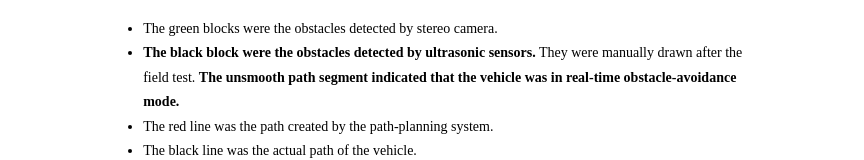
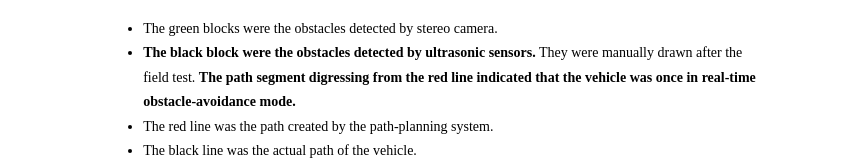
Before and after one commit to AlvinJian/alvinjian.github.io, a plain HTML site: page vehicle/rslt.html in a window 1280 px wide. Shown: the part 1198-1358 px from the top of the page, without its empty margins (204-1068 px from the left). Drawn offline with Linux system fonts and the light colour scheme.

Commit message:
update content in case2

```diff
--- a/vehicle/rslt.html
+++ b/vehicle/rslt.html
@@ -77,8 +77,8 @@
         <ul>
           <li>The green blocks were the obstacles detected by stereo camera.</li>
           <li><b>The black block were the obstacles detected by ultrasonic sensors.</b>
-           They were manually drawn after the field test. <b>The unsmooth path segment indicated
-           that the vehicle was in real-time obstacle-avoidance mode.</b></li>
+           They were manually drawn after the field test. <b>The path segment digressing from
+            the red line indicated that the vehicle was once in real-time obstacle-avoidance mode.</b></li>
           <li>The red line was the path created by the path-planning system.</li>
           <li>The black line was the actual path of the vehicle. </li>
         </ul>
```
